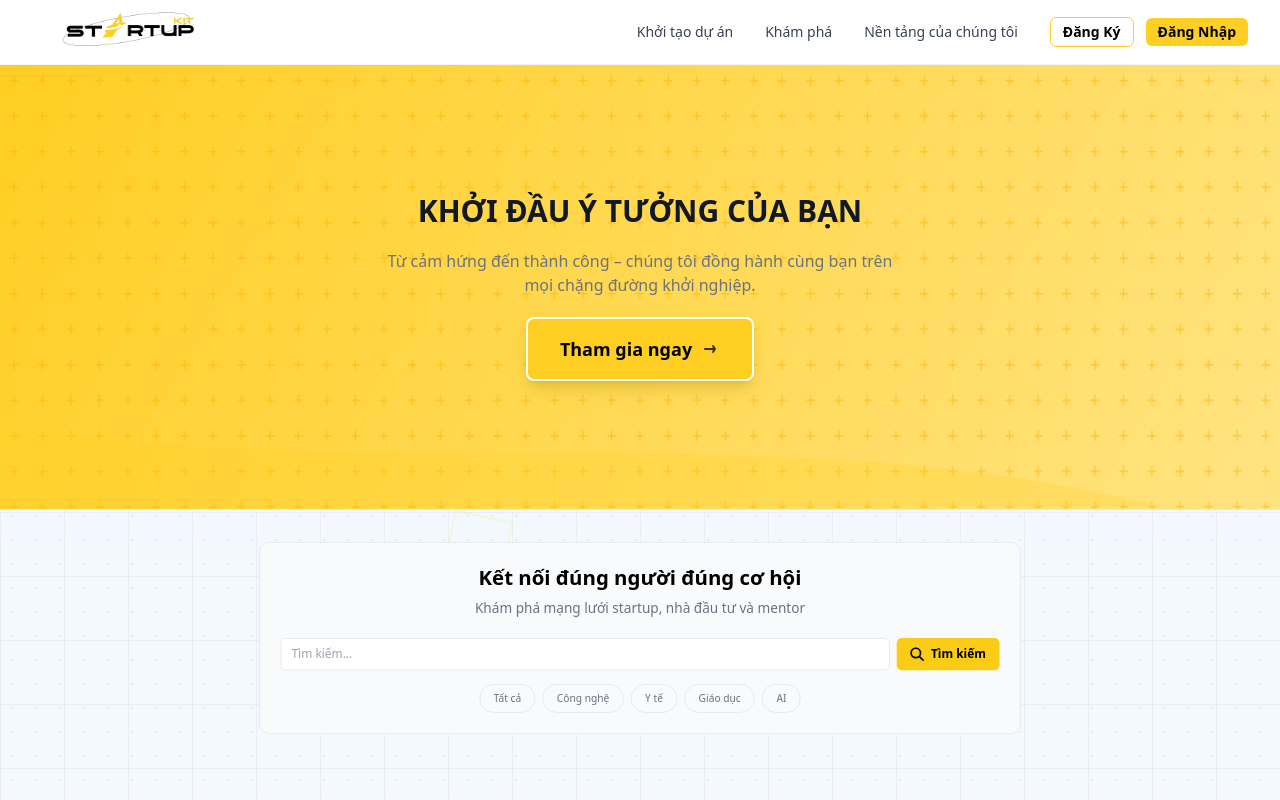
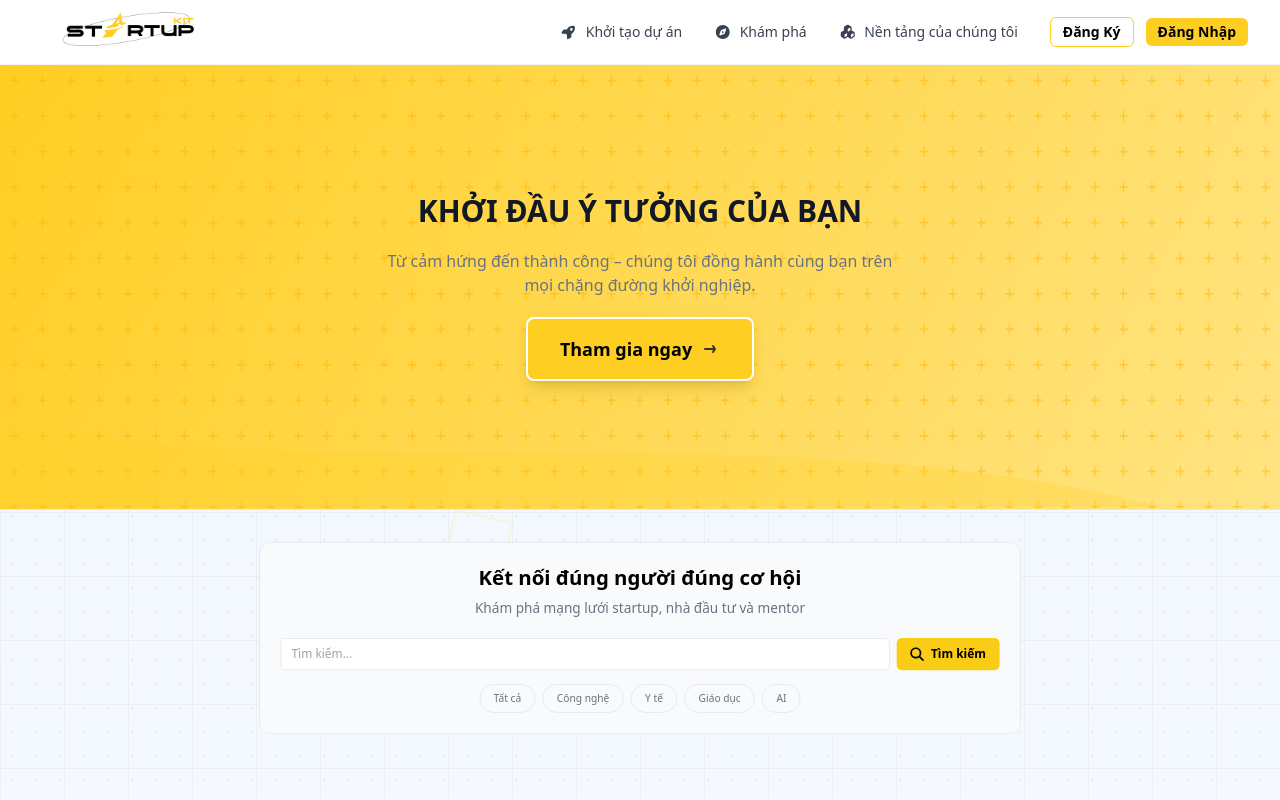
Before and after one commit to AnhQuangVu/StartupKit-fe, a React (Vite) app: page / in a window 1280 px wide. Shown: the top 800 px of the page. Built offline with nearby package versions, Linux system fonts and the light colour scheme.

Commit message:
feat: Add new FontAwesome icons to Navbar for project creation, exploration, and platform sections

```diff
--- a/src/components/layout/Navbar.jsx
+++ b/src/components/layout/Navbar.jsx
@@ -3,6 +3,7 @@ import { useAuth } from "../../context/AuthContext";
 import { Link, useLocation, useNavigate } from "react-router-dom";
 import { FontAwesomeIcon } from "@fortawesome/react-fontawesome";
 import { faUserCircle } from "@fortawesome/free-solid-svg-icons";
+import { faRocket, faCompass, faCubes } from "@fortawesome/free-solid-svg-icons";
 import logo from "../../assets/images/logo.png";
 function Navbar() {
   const { isLoggedIn, user, logout } = useAuth();
@@ -50,18 +51,21 @@ function Navbar() {
                 : "hover:text-[#FFCE23]"
             }`}
           >
+            <FontAwesomeIcon icon={faRocket} className="mr-2" />
             Khởi tạo dự án
           </Link>
           <span
             className="cursor-pointer hover:text-[#FFCE23] transition-colors duration-200"
             onClick={() => (window.location.href = "/coming-soon")}
           >
+            <FontAwesomeIcon icon={faCompass} className="mr-2" />
             Khám phá
           </span>
           <span
             className="cursor-pointer hover:text-[#FFCE23] transition-colors duration-200"
             onClick={() => (window.location.href = "/coming-soon")}
           >
+            <FontAwesomeIcon icon={faCubes} className="mr-2" />
             Nền tảng của chúng tôi
           </span>
         </nav>
```
